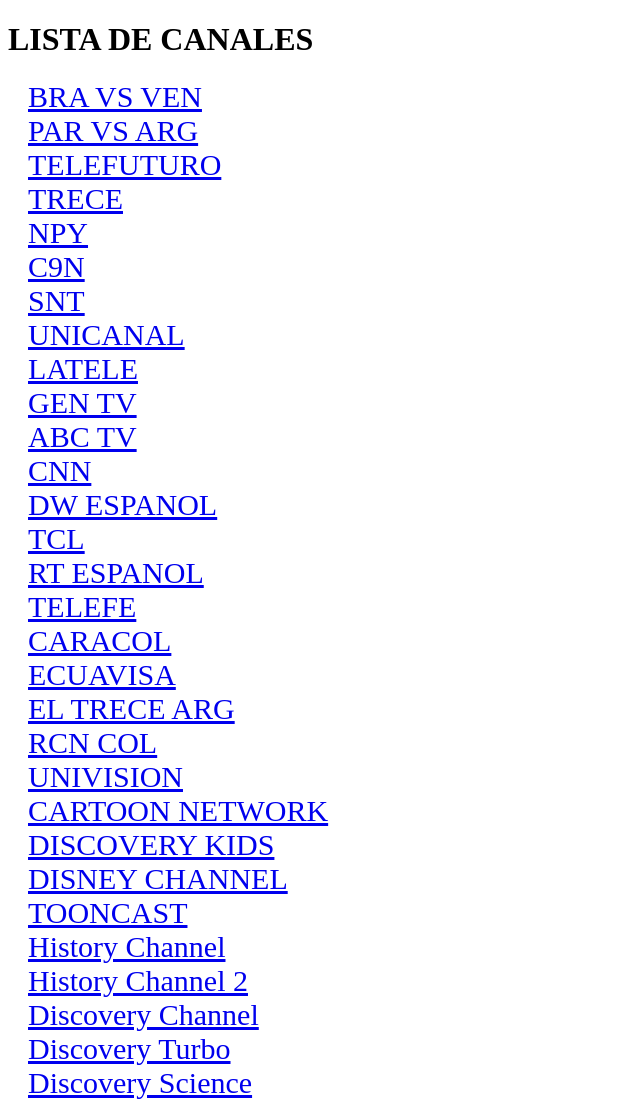
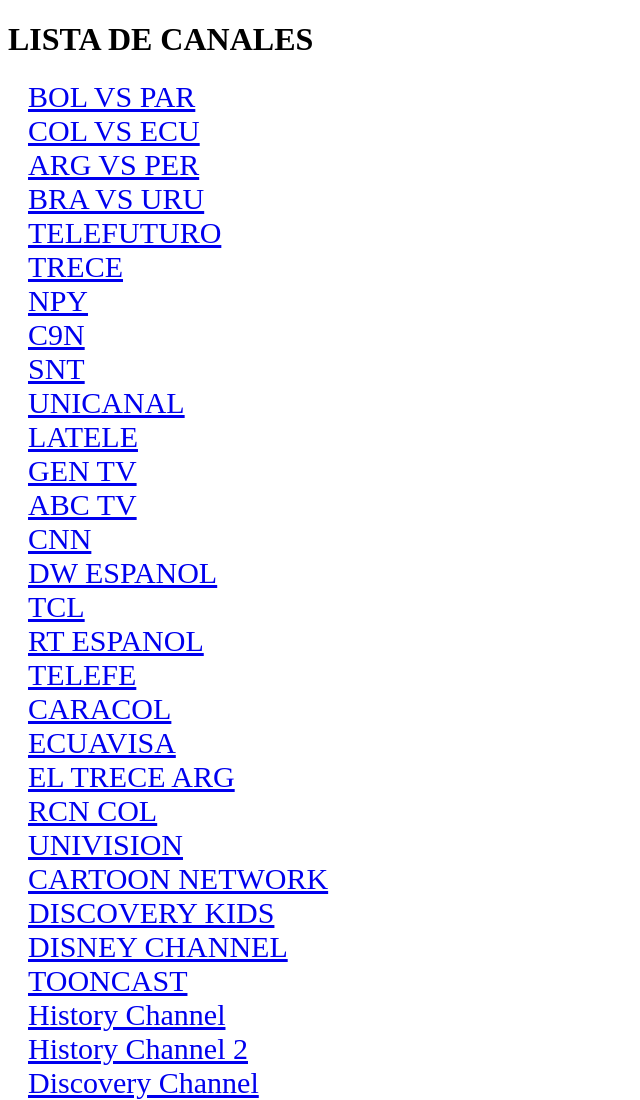
Before and after one commit to marcoSoftw/home, a plain HTML site: page index.html in a window 1280 px wide. Shown: the top 1100 px of the page, without its empty margins (0-640 px from the left). Drawn offline with Linux system fonts and the light colour scheme.

Commit message:
Update index.html

```diff
--- a/index.html
+++ b/index.html
@@ -10,8 +10,10 @@
 <body>
     <section>
         <div>
-                <a href="https://www.youtube.com/watch?v=PS-vhUETX_Y" target="_blank">BRA VS VEN</a> <br>
-                <a href="https://www.youtube.com/watch?v=__c6fzOz1KA" target="_blank">PAR VS ARG</a> <br>
+                <a href="https://www.youtube.com/live/D2xxXB6pBR8?si=-2LWzMnKEx6M80mL" target="_blank">BOL VS PAR</a> <br>
+                <a href="https://www.youtube.com/watch?v=90YRT6beb_8" target="_blank">COL VS ECU</a> <br>
+                <a href="https://www.youtube.com/watch?v=ScpfrBh3v2k" target="_blank">ARG VS PER</a> <br>
+                <a href="https://www.youtube.com/watch?v=zMG2bEQMRfg" target="_blank">BRA VS URU</a> <br>
                 <a href="https://www.desdepylabs.com/External/tvaccion/telefuturo/" target="_blank"> TELEFUTURO</a> <br>
                 <a href="https://www.desdepylabs.com/External/trecetv" target="_blank"> TRECE</a> <br>
                 <a href="https://www.desdepylabs.com/External/tvaccion/npy" target="_blank"> NPY</a> <br>
```
